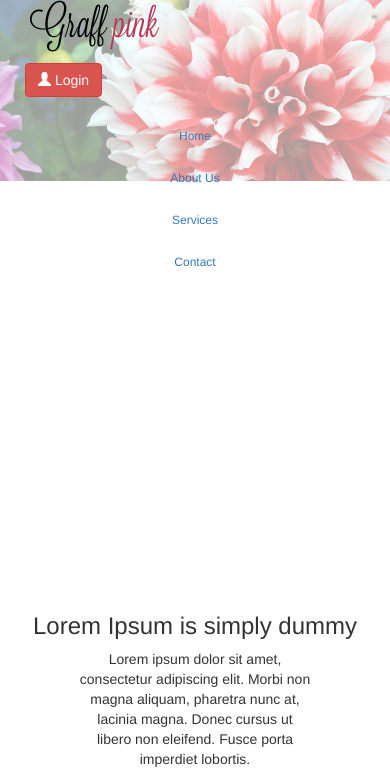
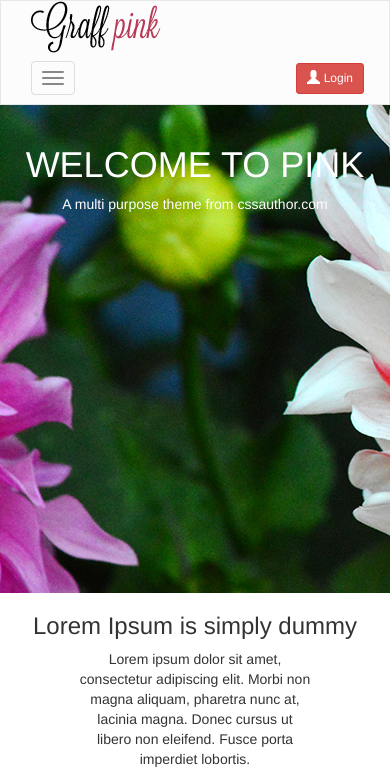
Before and after one commit to nonamme/project_two, a plain HTML site: page index.html in a window 390 px wide. Shown: the top 776 px of the page. Drawn offline with nearby package versions, Linux system fonts and the light colour scheme.

Commit message:
Fixed menu for desktop and mobile

```diff
--- a/css/main.css
+++ b/css/main.css
@@ -5,24 +5,12 @@ body {
 #top {
 	background-image: url("../files/flower.png");
 	background-repeat: no-repeat;
-	background-size: 100%;
+	background-size: cover;
 	height: 593px;
-}
-#top > * {
-	color: #FFF;
-}
-#top > h1 {
-	position: absolute;
-	top: 400px;
-	left: 40%;
+	color: #fff;
 }
 
-#top > p {
-	position: absolute;
-	top: 450px;
-	left: 42%;
-}
-#menu {
+nav > div {
 	background: rgba(255, 255, 255, 0.6);
 }
 
@@ -131,6 +119,15 @@ body {
 	height: 100%;
 }
 
-#login-btn-wrapper {
+.login-wrapper {
 	padding: 10px 10px;
 }
+
+#menu {
+	padding: 0;
+	marign: 0;
+}
+
+#menu ul {
+	width: 30em;
+}
--- a/index.html
+++ b/index.html
@@ -11,39 +11,41 @@
 <body>
 <div id="container col-lg-12">
 	<div id="top">
-
-		<div id="menu"  class="col-lg-12">
-
-			<div id='logo-wrapper' class='col-lg-3'>
-				<img src="./files/logo.png" alt="Logo">
+		<!--- napisz od nowa cale menu <img src="./files/logo.png" alt="Logo"> --->
+		<nav class='navbar navbar-default'>
+			<div class='container-fluid'>
+				<div class='navbar-header col-lg-8'>
+					<div class='image-wrapper col-lg-6'>
+						<a class='navbar-band' href='#'><img src="./files/logo.png" alt="Logo"></a>
 					</div>
-			<div class="navbar-header">
-				<div id='toggle-btn-wrapper' class='col-sm-1'>
-			<button type="button" class="navbar-toggle collapsed" data-toggle="collapse" data-target="#menu-toggle" aria-expanded="false">
+					<div class='toggle-wrapper col-xs-6 col-lg-2'>
+						<button type='button' class='navbar-toggle collapsed pull-left' data-toggle='collapse' data-target='#menu' aria-expanded='false'>
 							<span class='icon-bar'></span>
 							<span class='icon-bar'></span>
 							<span class='icon-bar'></span>
 						</button>
 					</div>
-	<div id='login-btn-wrapper' class='col-sm-1 col-lg-1'>
-				<button id="login-btn" type="button" class="btn btn-danger" ><img src="files/dude.png">  Login</button>
+					<div class='login-wrapper col-xs-6 col-lg-4'>
+						<button id='login-btn' type='button' class='btn btn-sm btn-danger pull-right'><img src='files/dude.png'> Login</button>
 					</div>
 				</div>
-			<div id="menu-toggle" class='col-lg-8'>
-				<div class='navbar-wrapper'>
-				<ul class="nav navbar-nav navbar-right">
-					<li><a href="#" class="btn btn-sm">Home</a></li>
-					<li><a href="#" class="btn btn-sm">About Us</a></li>
-					<li><a href="#" class="btn btn-sm">Services</a></li>
-					<li><a href="#" class="btn btn-sm">Contact</a></li>
+				<!--- MAIN MENU --->
+				<div class='collapse navbar-collapse col-lg-4'  id='menu'>
+					<ul class='nav navbar-nav'>
+						<li><a href="#">Home</a></li>
+						<li><a href="#">About Us</a></li>
+						<li><a href="#">Services</a></li>
+						<li><a href="#">Contact</a></li>
 					</ul>
-				</div>
-			</div>
+				</div><!-- navbar-collapse -->
+			</div> <!-- container-fluid -->
+		</nav>
 
-		</div>
+			<div class='container'>
 				<h1 class="text-center">WELCOME TO PINK</h1>
 				<p class="text-center">A multi purpose theme from cssauthor.com</p>
 			</div>
+	</div> <!-- top -->
 
 
 
```
Lines whose indentation alone changed are shown as unchanged.
